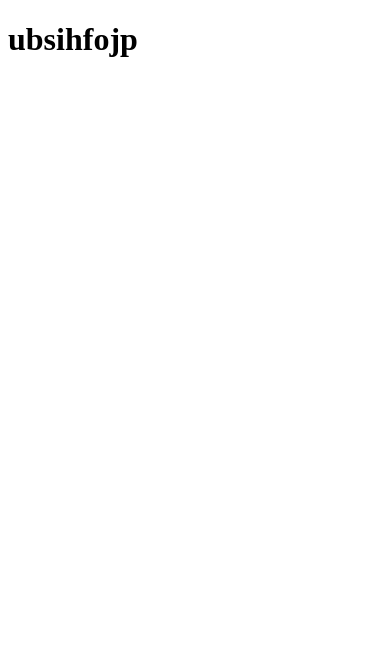
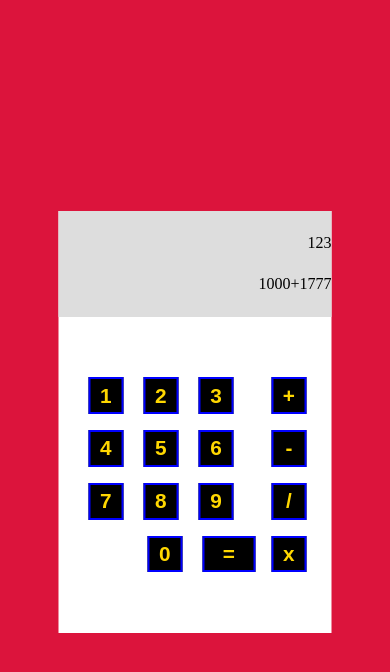
Before and after one commit to BlackMountA/calculator, a plain HTML site: page index.html in a window 390 px wide. Drawn offline with Linux system fonts and the light colour scheme.

Commit message:
mobile user interface complete

```diff
--- a/index.html
+++ b/index.html
@@ -4,9 +4,65 @@
     <meta charset="UTF-8">
     <meta http-equiv="X-UA-Compatible" content="IE=edge">
     <meta name="viewport" content="width=device-width, initial-scale=1.0">
+    <link rel="stylesheet" href="style.css">
     <title>Document</title>
 </head>
 <body>
-    <h1>ubsihfojp</h1>
+  <main>
+    <section class="screen">
+        <p>123</p>
+        <p>1000+1777</p>
+    </section>
+    <section class="cta">
+      <div class="digits">
+        <div>
+          <button>1</button>
+          <button>2</button>
+          <button>3</button>
+        </div>
+        <div>
+          <button>4</button>
+          <button>5</button>
+          <button>6</button>
+        </div>
+        <div>
+          <button>7</button>
+          <button>8</button>
+          <button>9</button>
+        </div>
+        <div class="last-row">
+          <button >0</button>
+          <button class="result-btn">=</button>
+        </div>
+      </div>
+
+<section class="arithemetic-operators">
+<button>+</button>
+<button>-</button>
+<button>/</button>
+<button>x</button>
+
+</section>
+           <!-- <table>
+            <tr>
+            <td></td>
+            <td></td>
+            <td></td>
+            </tr>
+            <tr>
+            <td></td>
+            <td></td>
+            <td></td>
+            </tr>
+            <tr>
+            <td></td> -->
+            <!-- <td></td>
+            <td></td>
+            </tr>
+            <td></td> -->
+
+           <!-- </table>  -->
+        </section>
+    </main>
 </body>
 </html>
--- a/style.css
+++ b/style.css
@@ -0,0 +1,69 @@
+*{
+    margin: 0;
+    padding: 0;
+    box-sizing: border-box;
+}
+body{
+    background-color: crimson;
+}
+main{
+    /* width: 100px;
+    height: 100px; */
+    /* display: flex; */
+    position: absolute;
+    top: 50%;
+    left: 50%;
+    transform: translate(-50%, -50%);
+    width: 70%;
+    height: 50%;
+    background-color: white;
+}
+.screen{
+    height: 25%;
+    background-color: #ddd;
+    display: flex;
+    flex-direction: column;
+    justify-content: space-evenly;
+    align-items: flex-end;
+}
+.screen p{
+    direction: rtl;
+}
+.cta{
+    height: 75%;
+    width: 100%;
+    display: flex;
+    align-items: center;
+}
+.digits{
+    /* height: 75%; */
+    display: flex;
+    flex-direction: column;
+    justify-content: center;
+    text-align: center;
+    width: 75%;
+}
+button{
+    font-size: 1.3rem;
+    font-weight: 700;
+    color: gold;
+    width: 2.2rem;
+    height: 2.3rem;
+    border: blue 2px solid;
+    /* padding: 0.7rem; */
+    margin: 0.5rem;
+    background-color: black;
+}
+.last-row{
+    display: block;
+    text-align: right;
+}
+.arithemetic-operators{
+    /* display: block; */
+    /* background-color: red; */
+    float: right;
+    width: 25%;
+}
+.result-btn{
+    width: 3.3rem;
+}
```
